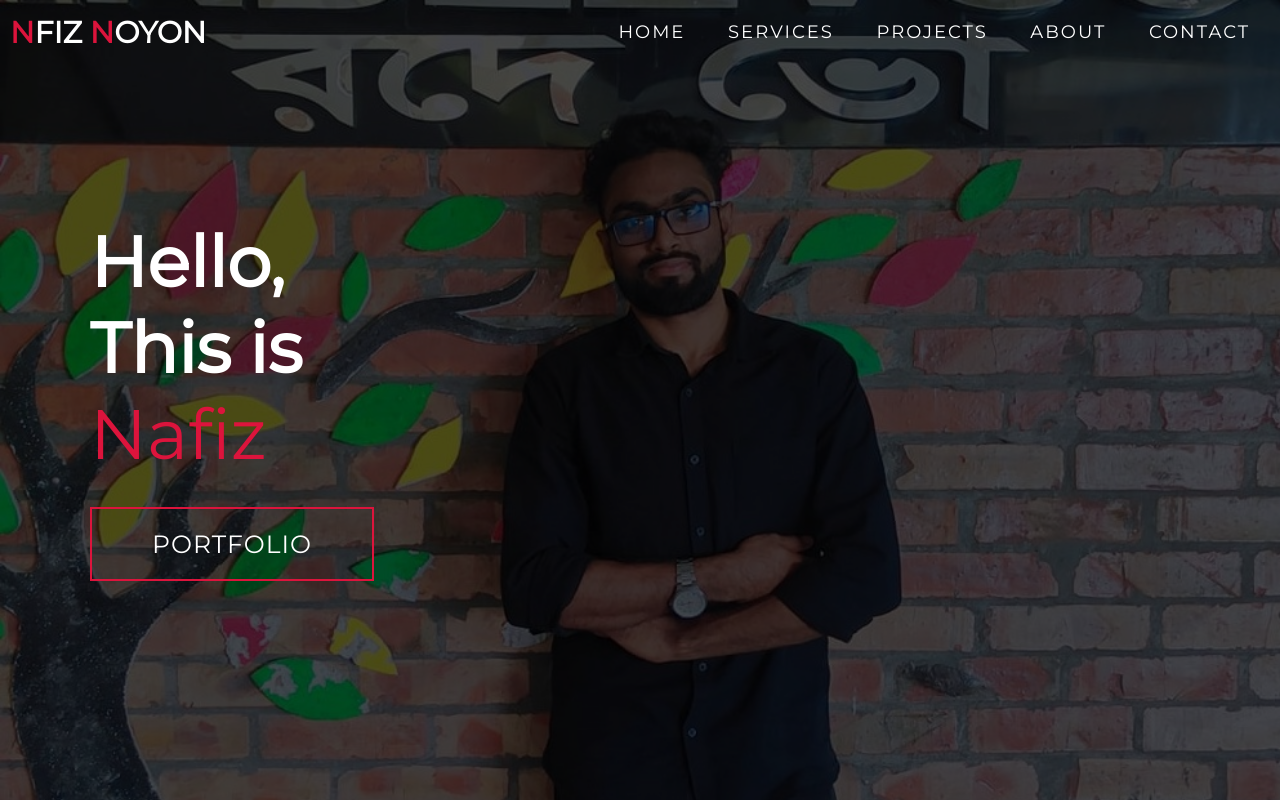
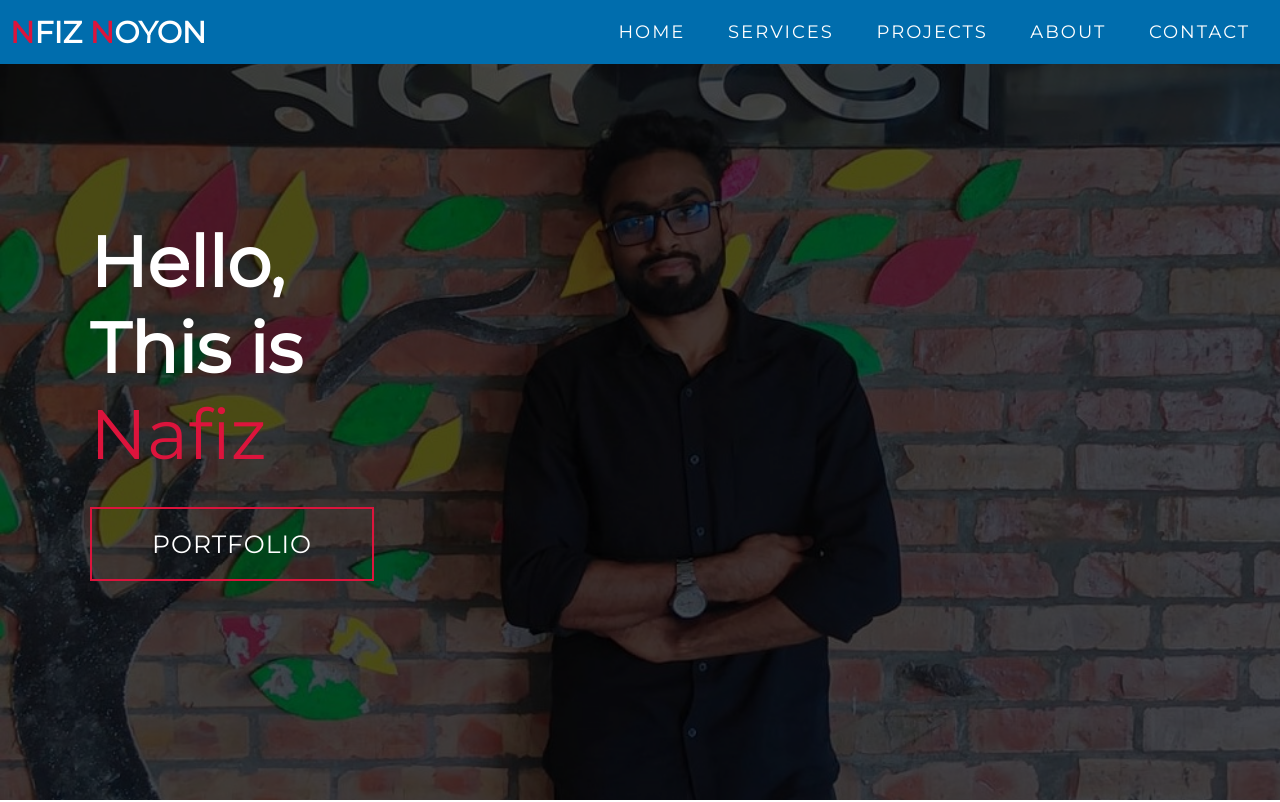
Before and after one commit to NAFIZ-SWE-DIU/nafiznoyon.com, a plain HTML site: page index.html in a window 1280 px wide. Shown: the top 802 px of the page. Drawn offline with Linux system fonts and the light colour scheme.

Commit message:
Update style.css

```diff
--- a/style.css
+++ b/style.css
@@ -79,6 +79,7 @@ p {
 	top: 0;
 	width: 100vw;
 	height: auto;
+	background: #006dad;
 }
 #header .header {
 	min-height: 8vh;
```
